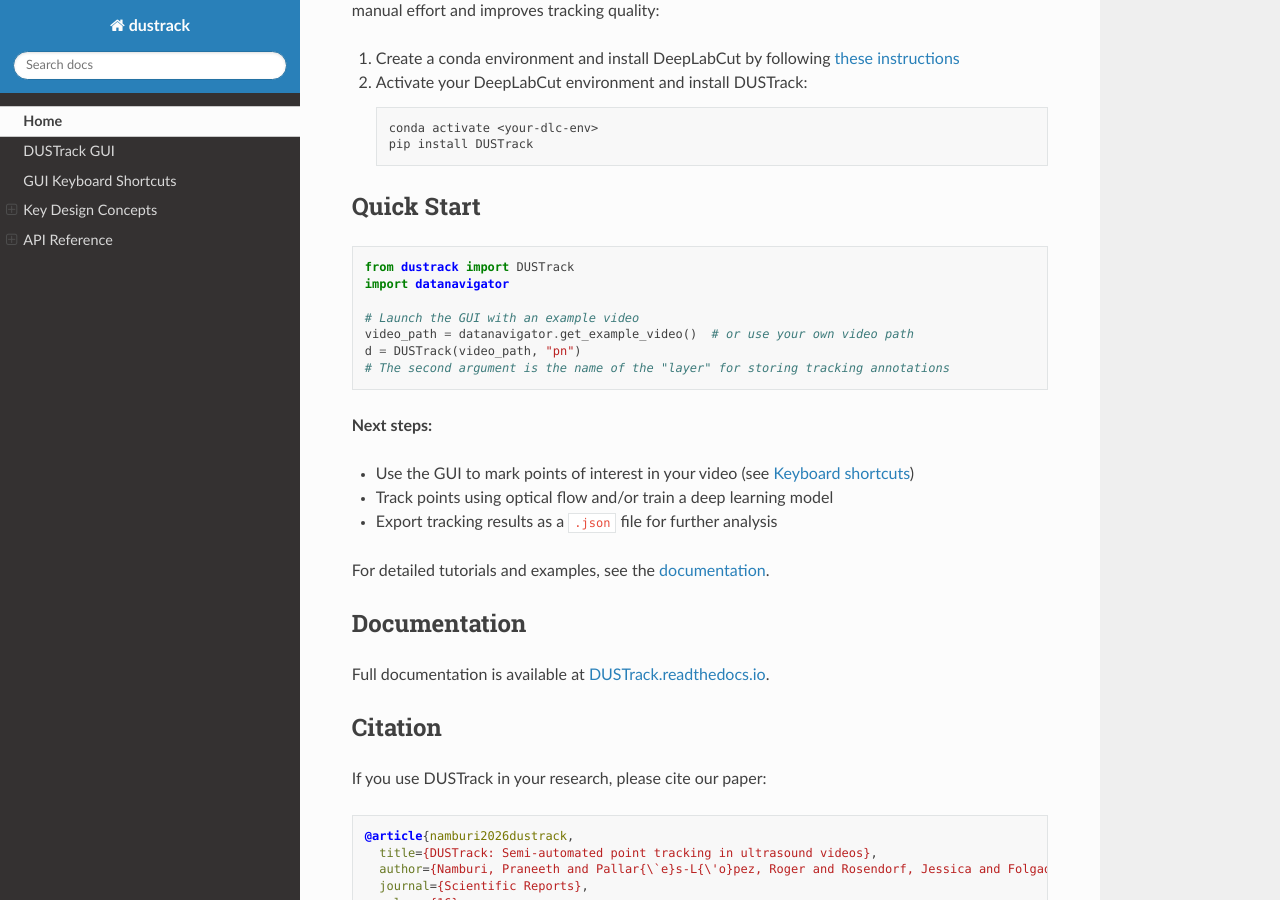
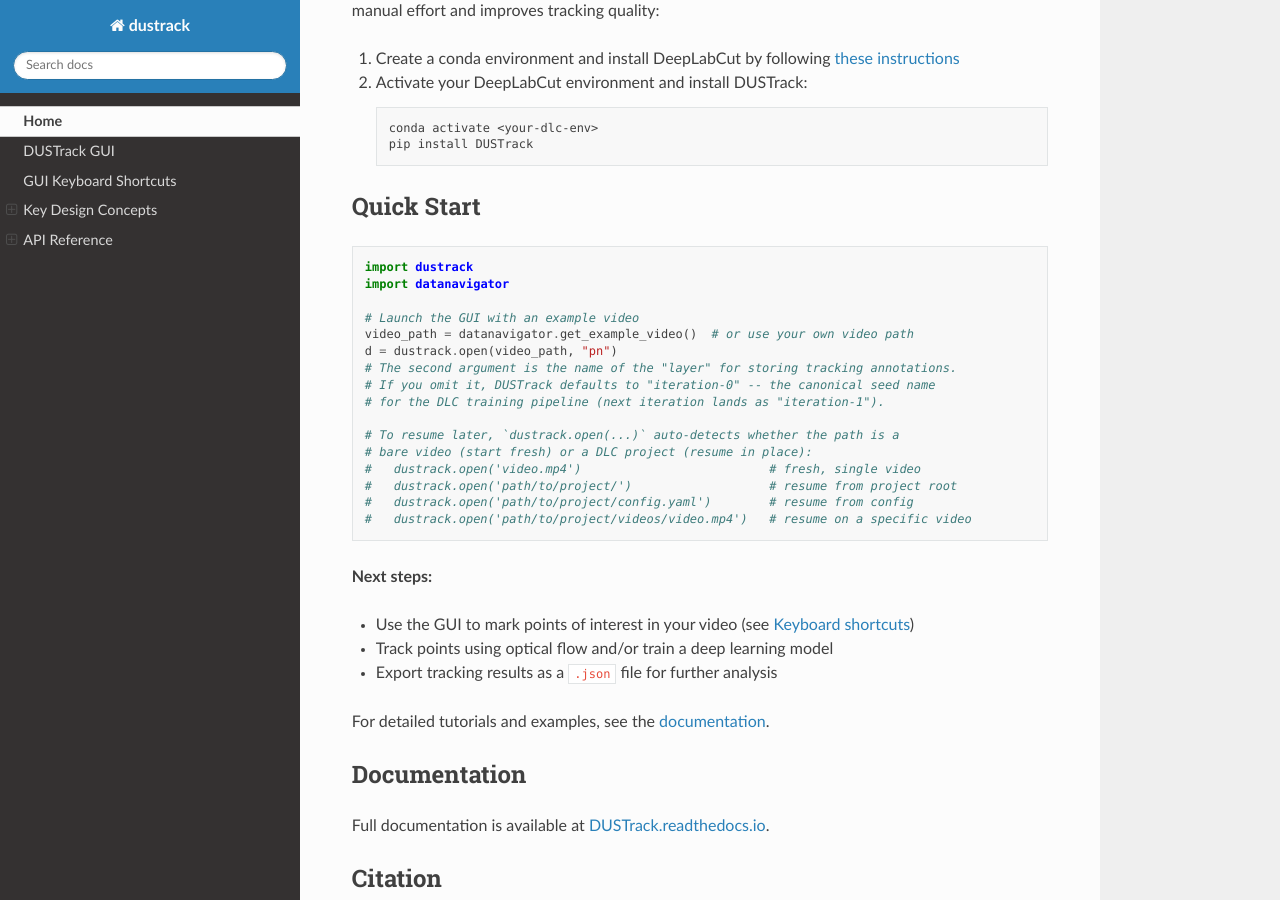
Before and after one commit to praneethnamburi/DUSTrack, a Sphinx documentation site: the page built from docs/index.md, in a window 1280 px wide and 900 px high, scrolled down 1841 px. Built offline with Sphinx 7.4.7 and the Read the Docs theme 3.1.0, drawn with Linux system fonts in a browser that asks for light colours.

Commit message:
docs + README: promote dustrack.open() as the recommended entry point
The rc2 work introduced dustrack.open(path, layer_name=None, **kw) as a
unified entry point that auto-resolves Phase 1 (bare video, start fresh)
vs Phase 2 (DLC project context, resume in place). User-facing docs
were still showing the direct DUSTrack(...) constructor pattern from
the rc1 era. This pass updates the three surfaces a new user touches:

- README.md Quick Start: replace `from dustrack import DUSTrack` +
  `d = DUSTrack(video_path, "pn")` with `import dustrack` +
  `d = dustrack.open(video_path, "pn")`. Adds a short callout listing
  the four path forms dustrack.open() auto-detects (bare video / project
  root / config.yaml / video-inside-project).
- docs/keyconcepts.md: four `DUSTrack('video.mp4', ...)` examples flipped
  to `dustrack.open('video.mp4', ...)` (str / list / dict layer-name
  forms all forward unchanged through open() to DUSTrack.__init__).
- docs/api.md: add an "Entry point" section above "DUSTrack GUI" with
  `.. autofunction:: dustrack.dlcinterface.open` so the recommended
  entry point gets its own header instead of being buried in the
  top-level automodule sweep.
- dustrack/dlcinterface.py: prepend a four-line "Most users should call
  dustrack.open() instead" note to the DUSTrack class docstring's Example
  block. Direct construction is still valid for advanced/scripted use,
  but the class docstring now signposts the recommended path.

The module-level docstring in dustrack/__init__.py already documents
dustrack.open() as the canonical surface (added when the entry point
shipped); this pass brings the README + docs + class docstring into
alignment.

````diff
--- a/README.md
+++ b/README.md
@@ -51,13 +51,22 @@
 ## Quick Start
 
 ```python
-from dustrack import DUSTrack
+import dustrack
 import datanavigator
 
 # Launch the GUI with an example video
 video_path = datanavigator.get_example_video()  # or use your own video path
-d = DUSTrack(video_path, "pn")
-# The second argument is the name of the "layer" for storing tracking annotations
+d = dustrack.open(video_path, "pn")
+# The second argument is the name of the "layer" for storing tracking annotations.
+# If you omit it, DUSTrack defaults to "iteration-0" -- the canonical seed name
+# for the DLC training pipeline (next iteration lands as "iteration-1").
+
+# To resume later, `dustrack.open(...)` auto-detects whether the path is a
+# bare video (start fresh) or a DLC project (resume in place):
+#   dustrack.open('video.mp4')                          # fresh, single video
+#   dustrack.open('path/to/project/')                   # resume from project root
+#   dustrack.open('path/to/project/config.yaml')        # resume from config
+#   dustrack.open('path/to/project/videos/video.mp4')   # resume on a specific video
 ```
 
 **Next steps:**
````
Also changed, not shown: docs/api.md (+13 -0 lines), docs/keyconcepts.md (+8 -4 lines), 1 other file.
